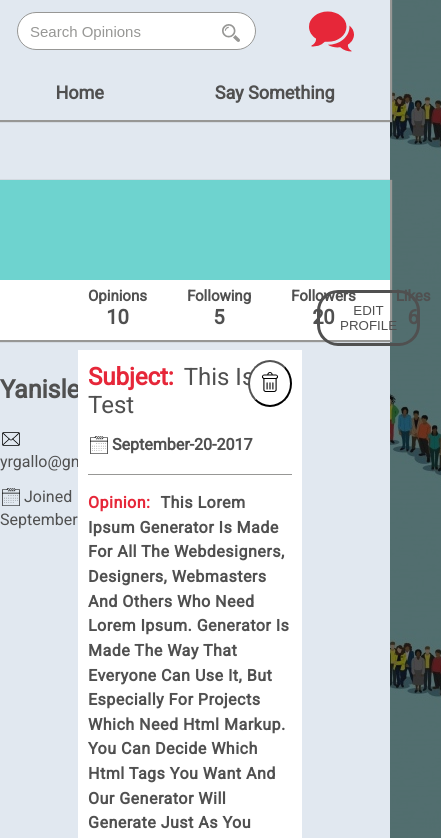
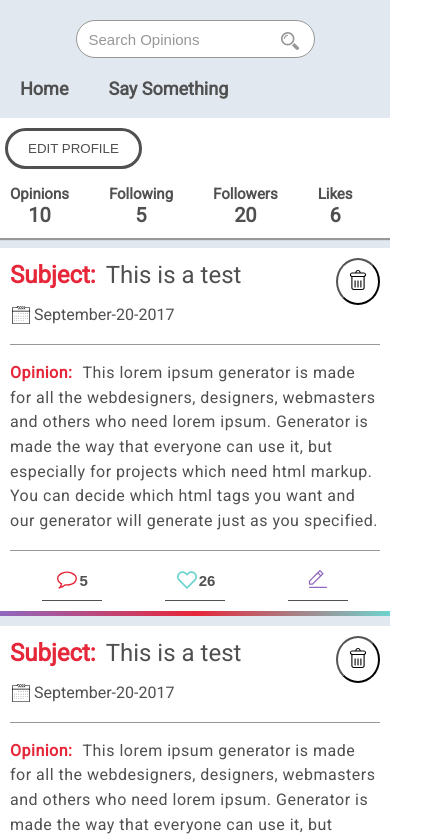
Before and after one commit to yarogallo/speak-free, a React (Create React App) app: page / in a window 390 px wide. Shown: the top 838 px of the page, 441 px wide, since content can reach past the window. Built offline with nearby package versions, Linux system fonts and the light colour scheme.

Commit message:
Review responsivenes

```diff
--- a/src/components/BasicSearchInput/index.js
+++ b/src/components/MainHeader/BasicSearchInput/index.js
@@ -1,6 +1,6 @@
 import React, {Component} from 'react';
 import PropTypes from 'prop-types';
-import SearchIcon from '../../images/magnifier.svg';
+import SearchIcon from './images/magnifier.svg';
 import './style/style.css';
 
 class BasicSearchInput extends Component {
--- a/src/components/MainHeader/index.js
+++ b/src/components/MainHeader/index.js
@@ -2,7 +2,7 @@ import React, {Component} from 'react';
 import PropTypes from 'prop-types';
 import Logo from '../../images/speech-bubbles.svg';
 import './style/style.css';
-import BasicSearchInput from '../BasicSearchInput/index';
+import BasicSearchInput from './BasicSearchInput/index';
 
 class MainHeader extends Component {
 	render() {
--- a/src/components/MainHeader/style/style.css
+++ b/src/components/MainHeader/style/style.css
@@ -27,7 +27,7 @@
 
 .navigation a {
 	display: block;
-	height: calc(1005 - 24px);
+	height: calc(100% - 24px);
 	color: var(---main-color-gray);
 	text-transform: capitalize;
 	padding: 20px 20px 0 20px;
@@ -57,31 +57,32 @@
 @media screen and (max-width: 650px) {
 	.main-header {
 		position: relative;
+		padding-top: 20px;
+		box-shadow:  0 0;
+	}
+	.logo {
+		display: none;
+	}
+	.header-container {
+		grid-template-rows: auto auto;
+		grid-template-columns: 100%;
+		height: 100%;
 	}
 
-	.header-container {
-		height: 120px;
-	}
-	.header-container {
-		grid-template-columns: 70% 30%;
-		grid-template-rows: auto auto;
+	.header-container .navigation {
+		grid-row-start: 2;
+		justify-content: flex-start;
 	}
 
-	.navigation {
-		grid-row-start: 2;
-		grid-column-start: 1;
-		grid-column-end: 3;
+	.navigation  a {
+		height: 40px;
 	}
-	.logo {
-		grid-column-start: 2;
-		grid-column-end: 3;
+
+	.header-container .search {
 		grid-row-start: 1;
 		grid-row-end: 2;
 	}
-	.search {
-		grid-row-start: 1;
-		grid-row-end: 2;
-		grid-column-start: 1;
-		grid-column-end: 2;
-	}
+
+
+
 }
--- a/src/components/Profile/GeneralInfo/style/style.css
+++ b/src/components/Profile/GeneralInfo/style/style.css
@@ -38,3 +38,13 @@
 .general-list .elem:hover .number {
 	color: var(--main-color-blue);
 }
+
+@media screen and (max-width: 360px) {
+
+	.general-list {
+		justify-content: space-around;
+	}
+	.general-list .elem {
+		margin-right: 0;
+	}
+}
--- a/src/components/Profile/PersonalCard/index.js
+++ b/src/components/Profile/PersonalCard/index.js
@@ -8,9 +8,9 @@ function PersonalCard(props) {
 		email,
 		date
 	} = props.personalInfo;
-	const { customClass } = props.customClass;
+	const { customClasses } = props;
 	return(
-		<div className="personal-card">
+		<div className={`personal-card ${customClasses}`}>
 			<p className="first-name">{firstName}</p>
 			<p className="email">{email}</p>
 			<p className="date">{`joined ${date[0]} ${date[1]}`}</p>
@@ -20,7 +20,7 @@ function PersonalCard(props) {
 
 PersonalCard.propTypes = {
 	personalInfo: PropTypes.object.isRequired,
-	customClass: PropTypes.string
+	customClasses: PropTypes.string
 };
 
 PersonalCard.defaultProps = {
@@ -29,7 +29,7 @@ PersonalCard.defaultProps = {
 		email: "example@gmail.com",
 		date: ["may", 2015]
 	},
-	customClass: ""
+	customClasses: ""
 }
 
 
--- a/src/components/Profile/index.js
+++ b/src/components/Profile/index.js
@@ -32,17 +32,17 @@ class Profile extends Component {
 				</header>
 				<main className="profile-main grid">
 					<section className="personal-info">
-						<PersonalCard personalInfo={personalInfo}/>
+						<PersonalCard personalInfo={personalInfo} customClasses={'bottom-card'}/>
 					</section>
 					<section className="opinions-container">
 					 	{opinions.map((opinion, index) => (
-							 <div key={index} className="opinion">
+							 <div key={index}>
 								 <OpinionThumbnail/>
 							 </div>
 						 ))}
 					</section>
 				</main>
-				<footer className="profile-footer grid"></footer>
+
 			</section>
 		);
 	}
--- a/src/components/Profile/style/style.css
+++ b/src/components/Profile/style/style.css
@@ -52,10 +52,6 @@
 	grid-column-end: 3;
 }
 
-.profile-footer {
-	grid-template-rows: 50px;
-}
-
 .edit-button {
 	border: 3px solid var(--main-color-gray);
 	background-color: transparent;
@@ -67,7 +63,68 @@
 	top: 10px;
 }
 
-.opinion {
+.opinions-container>div {
 	margin: 0 auto;
 	margin-bottom: 10px;
 }
+
+@media screen and (max-width: 1200px) {
+	.profile-main {
+		grid-template-columns: 250px auto;
+	}
+	.profile-main .personal-info {
+		grid-column-start: 1;
+		grid-column-end: 2;
+	}
+
+	.profile-main .opinions-container {
+		grid-column-start: 2;
+		grid-column-end: 3;
+	}
+}
+
+@media screen and (max-width: 650px){
+	.profile {
+		padding-top: 0;
+	}
+
+	.profile-header {
+		grid-template-rows: 60px 60px;
+	}
+
+	.profile-header .profile-blue-header {
+		display: none;
+	}
+
+	.profile-header .profile-nav-container {
+		grid-column-start: 1;
+		grid-column-end: 4;
+		grid-row-start: 2;
+	}
+
+	.profile-header .profile-edit-button {
+		grid-column-start: 1;
+		grid-column-end: 4;
+		grid-row-start: 1;
+	}
+
+	.profile-main {
+		grid-template-columns: auto;
+		display: flex;
+		flex-direction: column-reverse;
+	}
+	.profile-main .personal-info {
+		grid-column-start: 1;
+		grid-column-end: 2;
+	}
+
+	.profile-main .opinions-container {
+		grid-column-start: 1;
+		grid-column-end: 2;
+	}
+
+	.bottom-card {
+		text-align: center;
+	}
+
+}
--- a/src/styles/index.css
+++ b/src/styles/index.css
@@ -19,7 +19,7 @@ body {
  background-attachment: fixed;
 }
 
-button {
+button, input {
   outline: none;
 }
 
```
Also changed, not shown: src/components/MainHeader/BasicSearchInput/images/magnifier.svg (renamed from src/images/magnifier.svg), src/components/MainHeader/BasicSearchInput/style/style.css (renamed from src/components/BasicSearchInput/style/style.css).
